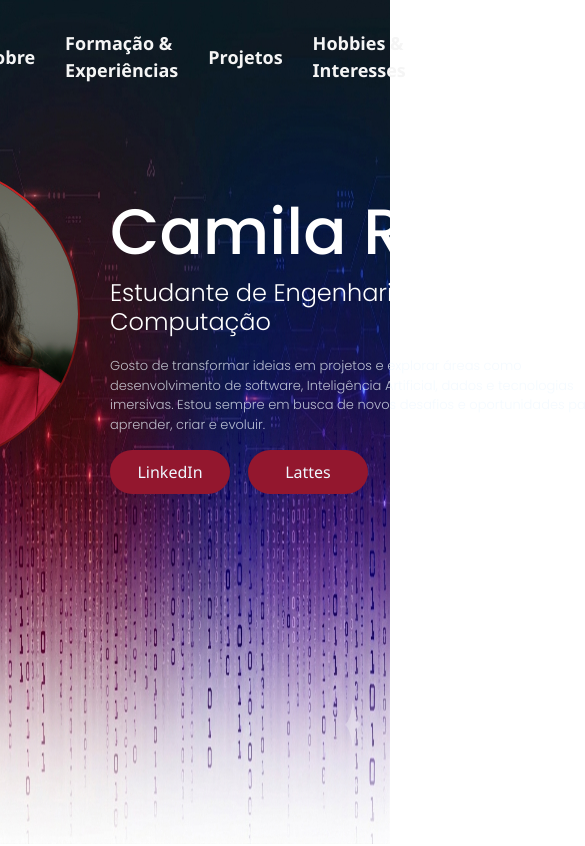
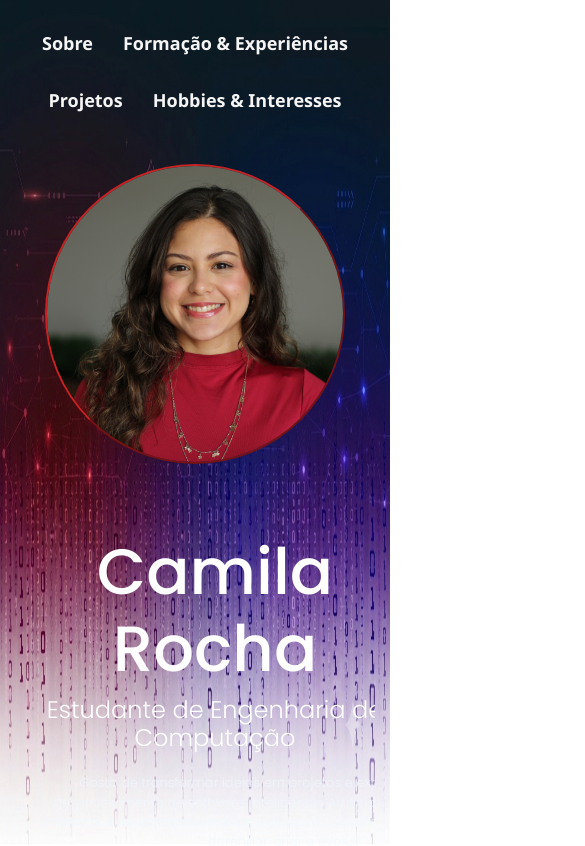
Before and after one commit to milarocha30/Meu-portifolio, a React (Vite) app: page / in a window 390 px wide. Shown: the top 846 px of the page, 585 px wide, since content can reach past the window. Built offline with nearby package versions, Linux system fonts and the light colour scheme.

Commit message:
feat: adiciona responsividade para dispositivos moveis

```diff
--- a/index.html
+++ b/index.html
@@ -10,6 +10,7 @@
     rel="stylesheet"
     href="https://cdn.jsdelivr.net/npm/bootstrap-icons@1.11.3/font/bootstrap-icons.min.css">
     <link rel="stylesheet" href="styles.css">
+    <link rel="stylesheet" href="responsivo.css">
 
 
     <title> Portifólio - Camila Rocha</title>
--- /dev/null
+++ b/responsivo.css
@@ -0,0 +1,266 @@
+/* =========================
+   RESPONSIVIDADE - CELULAR
+   ========================= */
+
+@media (max-width: 768px) {
+
+    html,
+    body {
+        width: 100%;
+        max-width: 100%;
+        overflow-x: hidden;
+    }
+
+    /* =========================
+       FUNDO
+       ========================= */
+
+    #fundo {
+        width: 100%;
+        height: 100vh;
+        object-fit: cover;
+    }
+
+    #foto-cimatec {
+        width: 100%;
+        max-width: 580px;
+        height: auto;
+    }
+
+
+    /* =========================
+       MENU
+       ========================= */
+
+    #barra-navegacao {
+        width: 100%;
+        gap: 12px 18px;
+        padding: 15px 10px;
+        flex-wrap: wrap;
+        justify-content: center;
+    }
+
+    #barra-navegacao a {
+        font-size: 11px;
+    }
+
+
+    /* =========================
+       PÁGINA INICIAL
+       ========================= */
+
+    #titulo-nome {
+        width: 100%;
+        max-width: 100%;
+        min-height: auto;
+        padding: 105px 15px 50px;
+    }
+
+    #foto_nome {
+        width: 100%;
+        max-width: 100%;
+        overflow: hidden;
+        flex-direction: column;
+        text-align: center;
+    }
+
+    #minha-foto {
+        width: 180px;
+        height: 180px;
+    }
+
+    .nome {
+        width: 100%;
+        max-width: 100%;
+        align-items: center;
+    }
+
+    #camila {
+        width: 100%;
+        max-width: 100%;
+        font-size: 34px;
+        margin: 15px 0 0;
+        text-align: center;
+        overflow-wrap: break-word;
+    }
+
+    #camila-descricao {
+        width: 100%;
+        max-width: 100%;
+        font-size: 16px;
+        margin: 8px 0 0;
+        text-align: center;
+        overflow-wrap: break-word;
+    }
+
+    #mini_descricao {
+        width: 100%;
+        max-width: 350px;
+        margin: 18px auto 0;
+        font-size: 12px;
+        line-height: 1.5;
+        text-align: center;
+        overflow-wrap: break-word;
+    }
+
+    .links {
+        width: 100%;
+        max-width: 100%;
+        justify-content: center;
+        margin-left: 0;
+        margin-top: 15px;
+        gap: 10px;
+        flex-wrap: wrap;
+    }
+
+    .redes-sociais {
+        width: 100px;
+        padding: 9px;
+        font-size: 13px;
+    }
+
+
+    /* =========================
+       SEÇÕES
+       ========================= */
+
+    .sobre-container {
+        width: 100%;
+        max-width: 100%;
+        padding: 35px 20px 70px;
+    }
+
+    .secao-titulo {
+        font-size: 22px;
+        margin-bottom: 15px;
+    }
+
+
+    /* =========================
+       INICIATIVAS
+       ========================= */
+
+    .iniciativa {
+        display: flex;
+        flex-direction: column;
+        align-items: center;
+        text-align: center;
+        gap: 15px;
+        padding: 25px 0;
+        width: 100%;
+        max-width: 100%;
+    }
+
+    .logo-iniciativa {
+        width: 70px;
+        height: 70px;
+    }
+
+    .titulo-coluna {
+        justify-content: center;
+        width: 100%;
+        max-width: 100%;
+    }
+
+    .descricao-coluna {
+        justify-content: center;
+        width: 100%;
+        max-width: 100%;
+    }
+
+    .subtopico {
+        font-size: 20px;
+    }
+
+    .sub-texto {
+        font-size: 14px;
+        line-height: 1.5;
+    }
+
+
+    /* =========================
+       CARROSSEL
+       ========================= */
+
+    #carouselExample {
+        grid-column: auto;
+        width: 100%;
+        max-width: 450px;
+        height: 250px;
+        margin: 30px auto 50px;
+    }
+
+    .carousel-inner {
+        width: 100%;
+        height: 100%;
+    }
+
+    .imagem-carrossel {
+        display: block;
+        width: 100%;
+        height: 250px;
+        object-fit: cover;
+    }
+
+
+    /* =========================
+       FILTROS DOS PROJETOS
+       ========================= */
+
+    #react-projetos {
+        width: 100%;
+        max-width: 100%;
+    }
+
+    .filtros {
+        width: 100%;
+        max-width: 100%;
+        gap: 8px;
+        flex-wrap: wrap;
+        justify-content: center;
+    }
+
+    .botao-filtro {
+        width: auto;
+        min-width: 90px;
+        padding: 8px 12px;
+        font-size: 14px;
+    }
+
+
+    /* =========================
+       CARDS DOS PROJETOS
+       ========================= */
+
+    .lista-projetos {
+        width: 100%;
+        max-width: 100%;
+    }
+
+    .card-projeto {
+        width: 100%;
+        max-width: 100%;
+        padding: 15px;
+    }
+
+
+    /* =========================
+       FOOTER
+       ========================= */
+
+    #rodape {
+        width: 100%;
+        max-width: 100%;
+        padding: 40px 25px 20px;
+    }
+
+    .footer-conteudo {
+        grid-template-columns: 1fr;
+        gap: 30px;
+    }
+
+    .footer-navegacao,
+    .footer-contato {
+        align-items: center;
+    }
+}
--- a/styles.css
+++ b/styles.css
@@ -3,6 +3,9 @@
 html, body {
     margin: 0;
     padding: 0;
+}
+
+*, *::before, *::after {
     box-sizing: border-box;
 }
 
```
Also changed, not shown: 1 other file (tests, documents, lock files or other folders).
